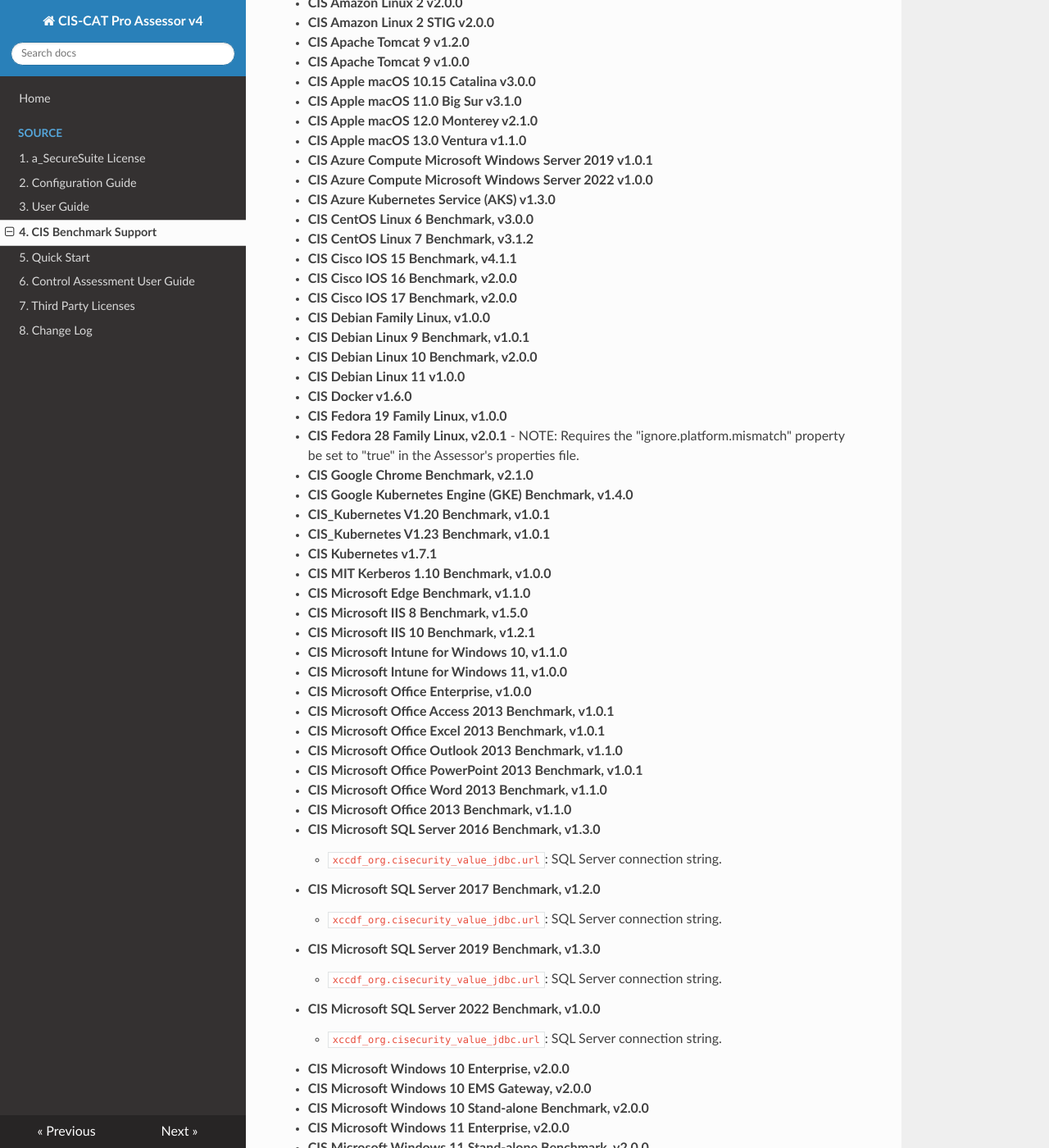
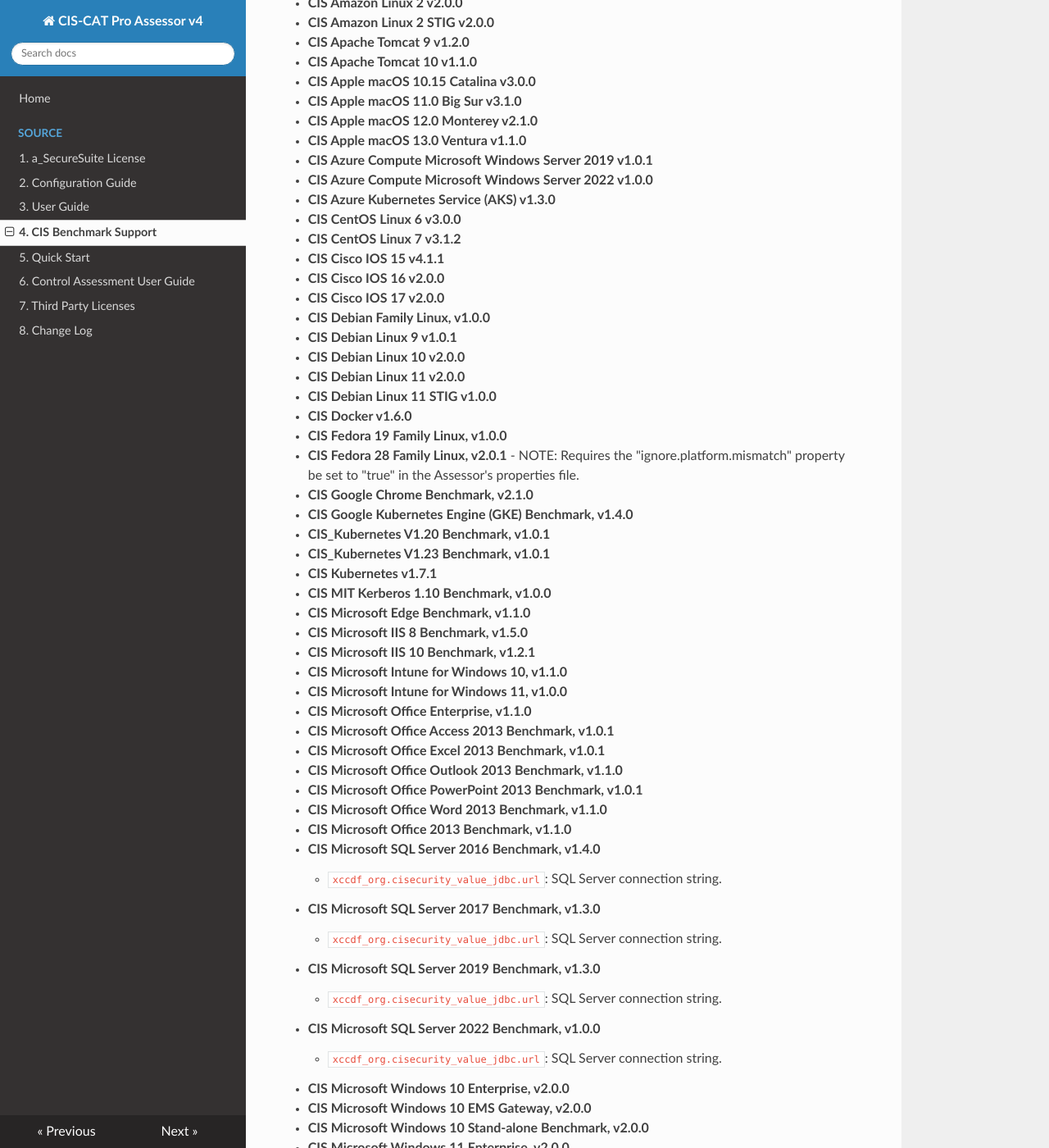
Before and after one commit to CISecurity/CCPA-Docs, an MkDocs documentation site: the page built from docs/Coverage Guide.md, in a window 1280 px wide and 1400 px high, scrolled down 1648 px. Shown: the whole window at 82% size. Built offline with MkDocs 1.6.1, drawn with Linux system fonts in a browser that asks for light colours; nearby versions of some CDN libraries; some of the changed text lies outside the part shown.

```diff
--- a/docs/Coverage Guide.md
+++ b/docs/Coverage Guide.md
@@ -30,7 +30,7 @@ Some CIS Benchmark recommendations may not be supported for automation in CIS-CA
 - **CIS Amazon Linux 2 v2.0.0**
 - **CIS Amazon Linux 2 STIG v2.0.0**
 - **CIS Apache Tomcat 9 v1.2.0**
-- **CIS Apache Tomcat 9 v1.0.0**
+- **CIS Apache Tomcat 10 v1.1.0**
 - **CIS Apple macOS 10.15 Catalina v3.0.0**
 - **CIS Apple macOS 11.0 Big Sur v3.1.0**
 - **CIS Apple macOS 12.0 Monterey v2.1.0**
@@ -38,15 +38,16 @@ Some CIS Benchmark recommendations may not be supported for automation in CIS-CA
 - **CIS Azure Compute Microsoft Windows Server 2019 v1.0.1**
 - **CIS Azure Compute Microsoft Windows Server 2022 v1.0.0**
 - **CIS Azure Kubernetes Service (AKS) v1.3.0**
-- **CIS CentOS Linux 6 Benchmark, v3.0.0**
-- **CIS CentOS Linux 7 Benchmark, v3.1.2**
-- **CIS Cisco IOS 15 Benchmark, v4.1.1**
-- **CIS Cisco IOS 16 Benchmark, v2.0.0**
-- **CIS Cisco IOS 17 Benchmark, v2.0.0**
+- **CIS CentOS Linux 6 v3.0.0**
+- **CIS CentOS Linux 7 v3.1.2**
+- **CIS Cisco IOS 15 v4.1.1**
+- **CIS Cisco IOS 16 v2.0.0**
+- **CIS Cisco IOS 17 v2.0.0**
 - **CIS Debian Family Linux, v1.0.0**
-- **CIS Debian Linux 9 Benchmark, v1.0.1**
-- **CIS Debian Linux 10 Benchmark, v2.0.0**
-- **CIS Debian Linux 11 v1.0.0**
+- **CIS Debian Linux 9 v1.0.1**
+- **CIS Debian Linux 10 v2.0.0**
+- **CIS Debian Linux 11 v2.0.0**
+- **CIS Debian Linux 11 STIG v1.0.0**
 - **CIS Docker v1.6.0**
 - **CIS Fedora 19 Family Linux, v1.0.0**
 - **CIS Fedora 28 Family Linux, v2.0.1**
@@ -62,16 +63,16 @@ Some CIS Benchmark recommendations may not be supported for automation in CIS-CA
 - **CIS Microsoft IIS 10 Benchmark, v1.2.1**
 - **CIS Microsoft Intune for Windows 10, v1.1.0**
 - **CIS Microsoft Intune for Windows 11, v1.0.0**
-- **CIS Microsoft Office Enterprise, v1.0.0**
+- **CIS Microsoft Office Enterprise, v1.1.0**
 - **CIS Microsoft Office Access 2013 Benchmark, v1.0.1**
 - **CIS Microsoft Office Excel 2013 Benchmark, v1.0.1**
 - **CIS Microsoft Office Outlook 2013 Benchmark, v1.1.0**
 - **CIS Microsoft Office PowerPoint 2013 Benchmark, v1.0.1**
 - **CIS Microsoft Office Word 2013 Benchmark, v1.1.0**
 - **CIS Microsoft Office 2013 Benchmark, v1.1.0**
-- **CIS Microsoft SQL Server 2016 Benchmark, v1.3.0**
+- **CIS Microsoft SQL Server 2016 Benchmark, v1.4.0**
 	- `xccdf_org.cisecurity_value_jdbc.url`: SQL Server connection string.
-- **CIS Microsoft SQL Server 2017 Benchmark, v1.2.0**
+- **CIS Microsoft SQL Server 2017 Benchmark, v1.3.0**
 	- `xccdf_org.cisecurity_value_jdbc.url`: SQL Server connection string.
 - **CIS Microsoft SQL Server 2019 Benchmark, v1.3.0**
 	- `xccdf_org.cisecurity_value_jdbc.url`: SQL Server connection string.
@@ -154,7 +155,7 @@ Some CIS Benchmark recommendations may not be supported for automation in CIS-CA
 - **CIS Ubuntu Linux 16.04 LTS v2.0.0**
 - **CIS Ubuntu Linux 18.04 LTS v2.1.0**
 - **CIS Ubuntu Linux 20.04 LTS v2.0.1**
-- **CIS Ubuntu Linux 20.04 LTS STIG v1.0.0**
+- **CIS Ubuntu Linux 20.04 LTS STIG v2.0.0**
 - **CIS Ubuntu Linux 22.04 LTS v1.0.0**
 - **CIS VMware ESXi 6.7 v1.3.0**
 	- `xccdf_org.cisecurity.benchmarks_value_esxi.connection`: ESXi host connection string
```
Also changed, not shown: docs/Change Log.md (+25 -0 lines), docs/Configuration Guide.md (+3 -2 lines).
